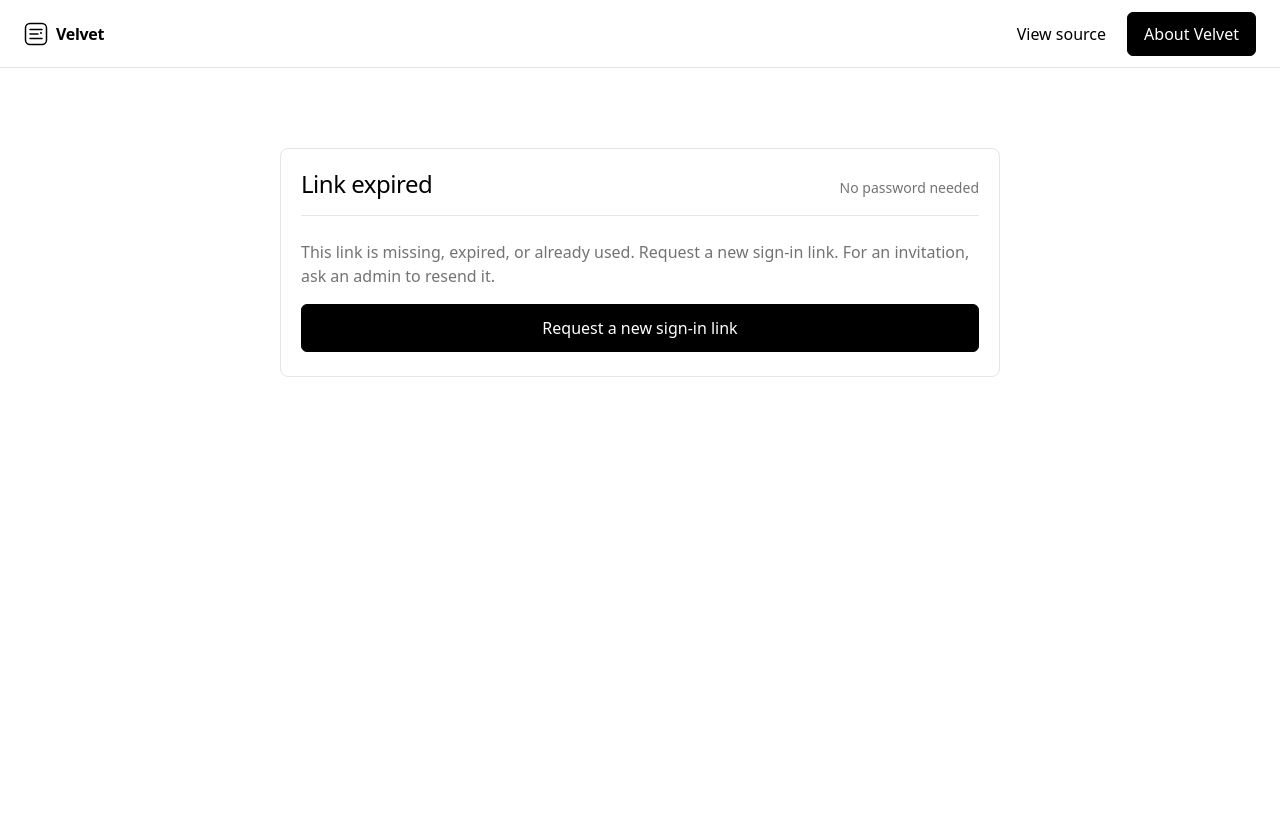
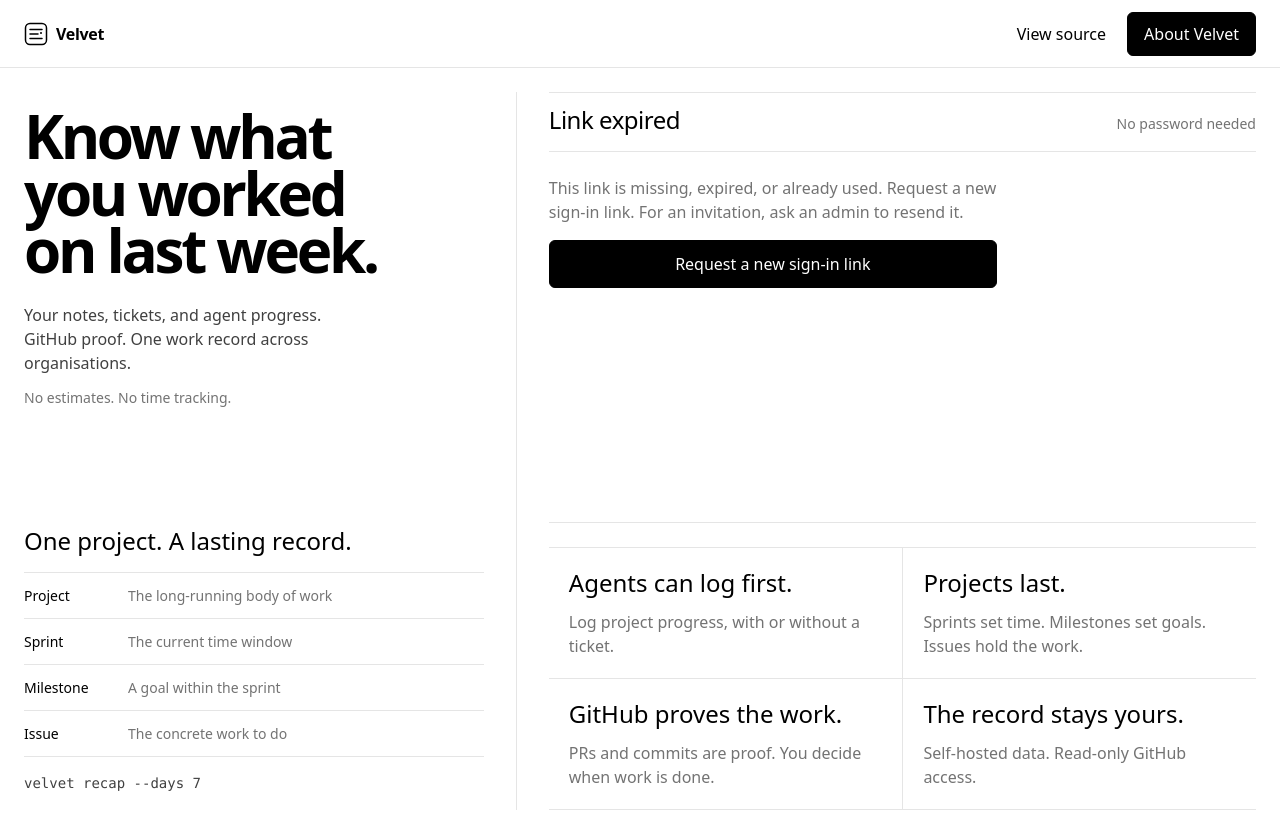
Before and after one commit to NarayanaSabari/velvet, a React (Vite) app in the folder web/: page /invite in a window 1280 px wide. Before the commit the page ends 800 px from the top, so only its background shows below. Built offline with nearby package versions, Linux system fonts and the light colour scheme.

Commit message:
Match sign-in pages to the landing page layout

```diff
--- a/web/src/features/auth/PublicAuthPage.tsx
+++ b/web/src/features/auth/PublicAuthPage.tsx
@@ -11,7 +11,7 @@
   return (
     <PublicPageLayout signingIn title={title} expanded={expanded}>
       <section aria-labelledby={headingId} className="landing-signin">
-        <div className="flex flex-wrap items-baseline justify-between gap-x-3 gap-y-1 border-b border-grey-200 pb-4">
+        <div className="flex flex-wrap items-baseline justify-between gap-x-3 gap-y-1 landing-signin-head border-b border-grey-200">
           <h1 id={headingId} className="text-lg font-medium tracking-[-0.02em]">{title}</h1>
           {note ? <p className="text-xs text-grey-500">{note}</p> : null}
         </div>
--- a/web/src/features/landing/PublicPageLayout.tsx
+++ b/web/src/features/landing/PublicPageLayout.tsx
@@ -33,6 +33,8 @@
   expanded?: boolean
 }) {
   const Headline = signingIn ? 'p' : 'h1'
+  // On sign-in pages the form's h1 follows this column, so it must not open with an h2.
+  const ProjectTitle = signingIn ? 'p' : 'h2'
   useEffect(() => {
     const previousTitle = document.title
     document.title = `${title} · Velvet`
@@ -105,7 +107,7 @@
             </p>
           </div>
           <div className="landing-project">
-            <h2 className="text-lg font-medium">One project. A lasting record.</h2>
+            <ProjectTitle className="text-lg font-medium">One project. A lasting record.</ProjectTitle>
             <dl className="mt-4 divide-y divide-grey-200 border-y border-grey-200">
               {[
                 ['Project', 'The long-running body of work'],
--- a/web/src/features/landing/landing.css
+++ b/web/src/features/landing/landing.css
@@ -44,36 +44,46 @@
   padding-block: 16px;
 }
 
-/* Authentication is a task, not a marketing browse. Keep the public chrome,
-   then give the form the quietest and shortest path to completion. */
+.landing-signin-head { padding-block: 12px 16px; }
+
+/* Sign-in pages share the landing split: the headline on the left and the
+   form where the sample work log sits. On phones the form follows the
+   headline directly, and the proofs are left out so it stays in view. */
 .landing-layout-auth {
-  display: block;
-  width: min(100%, 48rem);
   height: auto;
   min-height: calc(100dvh - 68px);
+  grid-template-rows: auto auto;
+  align-content: start;
+}
+
+.landing-layout-auth .landing-proofs { display: none; }
+.landing-layout-auth .landing-signin-form { margin-block: 0; padding-block: 24px; }
+
+/* Onboarding and new organisation are longer tasks. They keep a centred
+   bordered surface without the landing content. */
+.landing-layout-auth.landing-layout-expanded {
+  display: block;
+  width: min(100%, 56rem);
   margin-inline: auto;
   padding-top: clamp(32px, 8vh, 72px);
 }
 
-.landing-layout-auth .landing-intro,
-.landing-layout-auth .landing-proofs {
+.landing-layout-auth.landing-layout-expanded .landing-intro,
+.landing-layout-auth.landing-layout-expanded .landing-proofs {
   display: none;
 }
 
-.landing-layout-auth .landing-signin {
+.landing-layout-auth.landing-layout-expanded .landing-signin {
   border: 1px solid var(--color-grey-200);
   border-radius: var(--radius-surface);
   padding: 20px;
 }
 
-.landing-layout-auth .landing-signin-form {
-  max-width: none;
+.landing-layout-auth.landing-layout-expanded .landing-signin-head { padding-top: 0; }
+
+.landing-layout-auth.landing-layout-expanded .landing-signin-form {
   margin-block: 0;
   padding: 24px 0 4px;
-}
-
-.landing-layout-auth.landing-layout-expanded {
-  width: min(100%, 56rem);
 }
 
 /* Onboarding can contain many invitations. Keep its content in normal flow. */
@@ -153,13 +163,15 @@
   .landing-proofs article { display: flex; flex-direction: column; justify-content: center; padding: 20px; }
   .landing-layout-expanded { grid-template-rows: auto auto; }
 
-  .landing-layout-auth,
+  .landing-layout-auth { align-content: stretch; }
+  .landing-layout-auth .landing-proofs { display: grid; }
+
   .landing-layout-auth.landing-layout-expanded {
     display: block;
     padding: clamp(48px, 10vh, 96px) 24px;
   }
 
-  .landing-layout-auth .landing-signin { margin-left: 0; }
+  .landing-layout-auth.landing-layout-expanded .landing-signin { margin-left: 0; }
 }
 
 @media (min-width: 1024px) and (max-height: 780px) {
```
Also changed, not shown: 1 other file (tests, documents, lock files or other folders).
